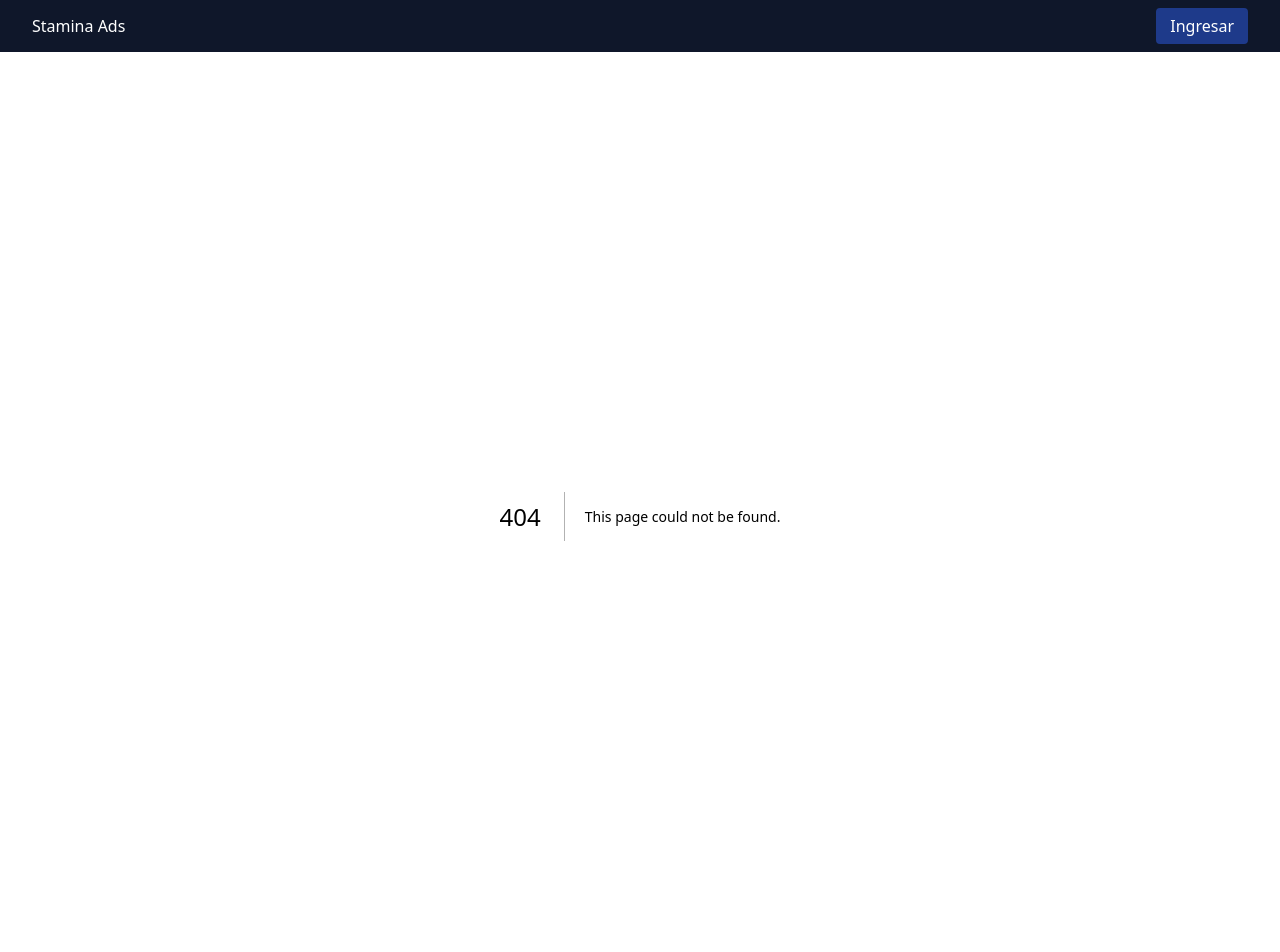
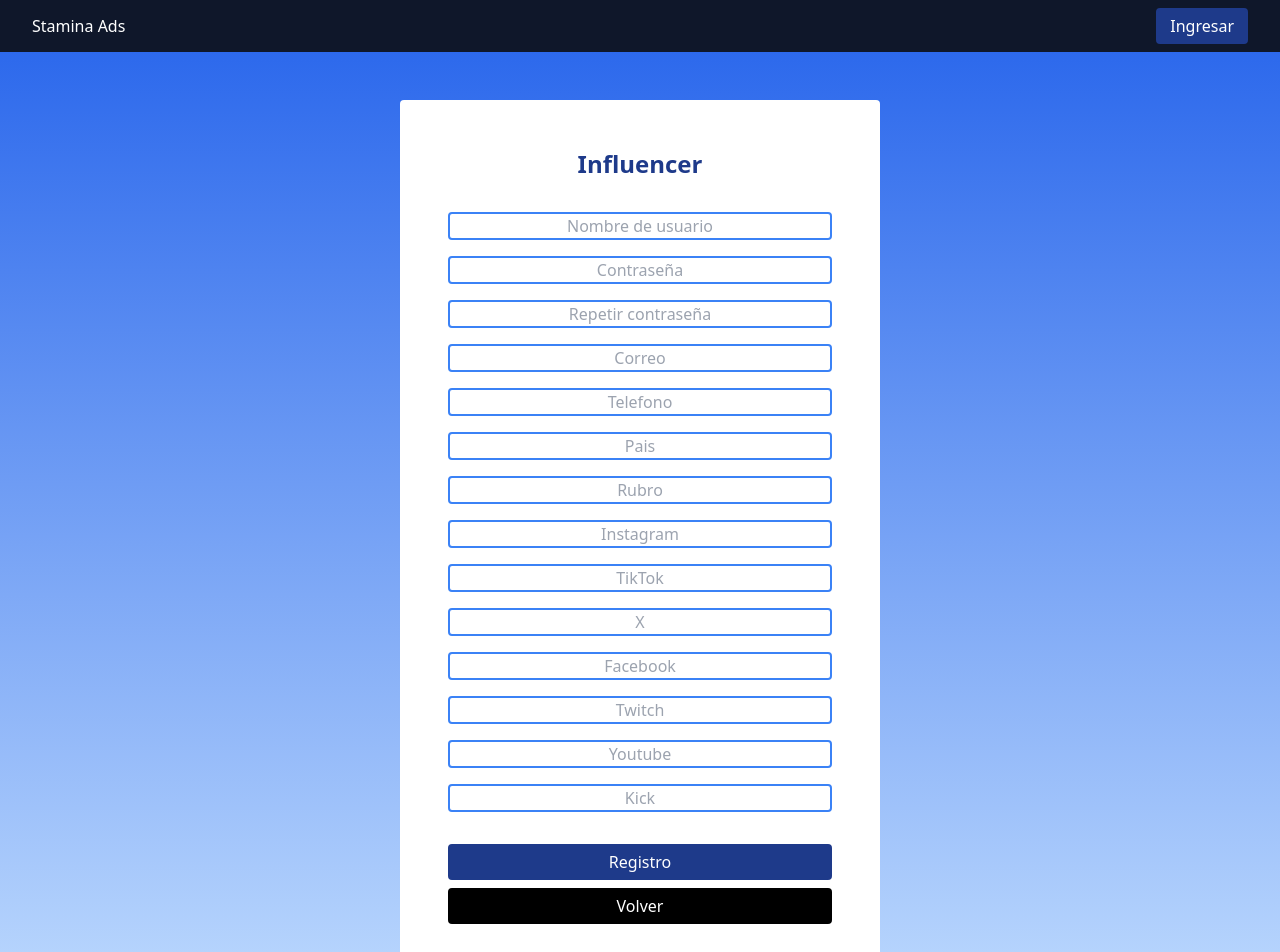
Before and after one commit to DarioFarias/Stamina-Ads, a Next.js app: page /register/influencer in a window 1280 px wide. Before the commit this address had no page. Shown: the top 952 px of the page. Built offline with nearby package versions, Linux system fonts and the light colour scheme.

Commit message:
Registro de Influencer y Marcas, corregidos varios estilos

```diff
--- a/src/app/globals.css
+++ b/src/app/globals.css
@@ -3,5 +3,17 @@
 @tailwind utilities;
 
 body {
-  @apply flex flex-col min-h-screen bg-gradient-to-b from-blue-600 to-blue-200
+    @apply flex flex-col min-h-screen bg-gradient-to-b from-blue-600 to-blue-200 min-w-[350px];
 }
+
+.centralSection {
+    @apply flex grow bg-white rounded w-11/12 max-w-[480px] self-center my-12 p-4;
+}
+
+.blueButton {
+    @apply bg-blue-900 hover:bg-blue-500 hover:text-blue-900 border-2 border-blue-900 text-white px-3 py-1 rounded text-center transition duration-150;
+}
+
+.blackButton {
+    @apply bg-black hover:bg-gray-600 hover:text-white text-white border-2 border-black px-3 py-1 rounded text-center transition duration-150;
+}
--- a/src/app/layout.js
+++ b/src/app/layout.js
@@ -1,7 +1,5 @@
 import "./globals.css";
-import { Inter } from "next/font/google";
 import Navbar from "@/components/Navbar";
-import Providers from "../providers/Providers.jsx";
 
 export const metadata = {
     title: "Stamina Ads",
@@ -10,12 +8,10 @@ export const metadata = {
 
 export default function RootLayout({ children }) {
     return (
-        <html lang="en">
+        <html lang="es">
             <body>
                 <Navbar />
-                <div className="grow flex flex-col items-center p-4 md:p-8 lg:p-16">
-                    {children}
-                </div>
+                {children}
             </body>
         </html>
     );
--- a/src/app/login/page.jsx
+++ b/src/app/login/page.jsx
@@ -1,9 +1,10 @@
-import RegisterButton from "@/components/RegisterButton";
+import Link from "next/link";
 
 export default function Login() {
     return (
-        <div class="grow flex flex-col justify-center items-center bg-white rounded w-11/12 md:w-9/12 p-4 min-w-fit max-w-3xl">
-            <form className="grow w-3/4 flex flex-col justify-evenly items-center p-8 min-w-min">
+        <div className="centralSection">
+            <div className="grow flex flex-col justify-evenly items-center p-8 w-full">
+                <form className="flex flex-col gap-4 w-full">
                     <input
                         type="text"
                         placeholder="Nombre de usuario"
@@ -14,16 +15,16 @@ export default function Login() {
                         placeholder="Contraseña"
                         className="w-full text-center rounded border-2 border-blue-500 text-black focus:bg-blue-200"
                     />
+                </form>
                 <div className="flex flex-col gap-2 w-full">
-                    <button
-                        type="submit"
-                        className="block bg-blue-900 hover:bg-blue-500 hover:text-blue-900 border-2 border-blue-900 text-white px-3 py-1 rounded transition duration-150"
-                    >
+                    <button type="submit" className="block blueButton">
                         Iniciar sesion
                     </button>
-                    <RegisterButton />
+                    <Link href="/register" className="block blackButton">
+                        Registro
+                    </Link>
                 </div>
-            </form>
+            </div>
         </div>
     );
 }
--- /dev/null
+++ b/src/app/register/brand/page.jsx
@@ -0,0 +1,64 @@
+import Link from "next/link";
+import React from "react";
+
+function page() {
+    return (
+        <div className="grow flex flex-col justify-between items-center p-8 w-full">
+            <h2 className="text-blue-900 text-2xl font-bold mb-8">
+                Marca
+            </h2>
+            <form className="flex flex-col gap-4 w-full">
+                <input
+                    type="text"
+                    placeholder="Nombre de usuario"
+                    className="w-full text-center rounded border-2 border-blue-500 text-black focus:bg-blue-200"
+                />
+                <input
+                    type="password"
+                    placeholder="Contraseña"
+                    className="w-full text-center rounded border-2 border-blue-500 text-black focus:bg-blue-200"
+                />
+                <input
+                    type="password"
+                    placeholder="Repetir contraseña"
+                    className="w-full text-center rounded border-2 border-blue-500 text-black focus:bg-blue-200"
+                />
+                <input
+                    type="text"
+                    placeholder="Correo"
+                    className="w-full text-center rounded border-2 border-blue-500 text-black focus:bg-blue-200"
+                />
+                <input
+                    type="text"
+                    placeholder="Telefono"
+                    className="w-full text-center rounded border-2 border-blue-500 text-black focus:bg-blue-200"
+                />
+                <input
+                    type="text"
+                    placeholder="Pais"
+                    className="w-full text-center rounded border-2 border-blue-500 text-black focus:bg-blue-200"
+                />
+                <input
+                    type="text"
+                    placeholder="Web"
+                    className="w-full text-center rounded border-2 border-blue-500 text-black focus:bg-blue-200"
+                />
+                <input
+                    type="text"
+                    placeholder="Rubro"
+                    className="w-full text-center rounded border-2 border-blue-500 text-black focus:bg-blue-200"
+                />
+            </form>
+            <div className="flex flex-col gap-2 w-full mt-8">
+                <button type="submit" className="blueButton w-full">
+                    Registro
+                </button>
+                <Link href="/register" className="blackButton w-full">
+                    Volver
+                </Link>
+            </div>
+        </div>
+    );
+}
+
+export default page;
--- /dev/null
+++ b/src/app/register/influencer/page.jsx
@@ -0,0 +1,94 @@
+import Link from "next/link";
+import React from "react";
+
+function page() {
+    return (
+        <div className="grow flex flex-col justify-between items-center p-8 w-full">
+            <h2 className="text-blue-900 text-2xl font-bold mb-8">
+                Influencer
+            </h2>
+            <form className="flex flex-col gap-4 w-full">
+                <input
+                    type="text"
+                    placeholder="Nombre de usuario"
+                    className="w-full text-center rounded border-2 border-blue-500 text-black focus:bg-blue-200"
+                />
+                <input
+                    type="password"
+                    placeholder="Contraseña"
+                    className="w-full text-center rounded border-2 border-blue-500 text-black focus:bg-blue-200"
+                />
+                <input
+                    type="password"
+                    placeholder="Repetir contraseña"
+                    className="w-full text-center rounded border-2 border-blue-500 text-black focus:bg-blue-200"
+                />
+                <input
+                    type="text"
+                    placeholder="Correo"
+                    className="w-full text-center rounded border-2 border-blue-500 text-black focus:bg-blue-200"
+                />
+                <input
+                    type="text"
+                    placeholder="Telefono"
+                    className="w-full text-center rounded border-2 border-blue-500 text-black focus:bg-blue-200"
+                />
+                <input
+                    type="text"
+                    placeholder="Pais"
+                    className="w-full text-center rounded border-2 border-blue-500 text-black focus:bg-blue-200"
+                />
+                <input
+                    type="text"
+                    placeholder="Rubro"
+                    className="w-full text-center rounded border-2 border-blue-500 text-black focus:bg-blue-200"
+                />
+                <input
+                    type="text"
+                    placeholder="Instagram"
+                    className="w-full text-center rounded border-2 border-blue-500 text-black focus:bg-blue-200"
+                />
+                <input
+                    type="text"
+                    placeholder="TikTok"
+                    className="w-full text-center rounded border-2 border-blue-500 text-black focus:bg-blue-200"
+                />
+                <input
+                    type="text"
+                    placeholder="X"
+                    className="w-full text-center rounded border-2 border-blue-500 text-black focus:bg-blue-200"
+                />
+                <input
+                    type="text"
+                    placeholder="Facebook"
+                    className="w-full text-center rounded border-2 border-blue-500 text-black focus:bg-blue-200"
+                />
+                <input
+                    type="text"
+                    placeholder="Twitch"
+                    className="w-full text-center rounded border-2 border-blue-500 text-black focus:bg-blue-200"
+                />
+                <input
+                    type="text"
+                    placeholder="Youtube"
+                    className="w-full text-center rounded border-2 border-blue-500 text-black focus:bg-blue-200"
+                />
+                <input
+                    type="text"
+                    placeholder="Kick"
+                    className="w-full text-center rounded border-2 border-blue-500 text-black focus:bg-blue-200"
+                />
+            </form>
+            <div className="flex flex-col gap-2 w-full mt-8">
+                <button type="submit" className="blueButton w-full">
+                    Registro
+                </button>
+                <Link href="/register" className="blackButton w-full">
+                    Volver
+                </Link>
+            </div>
+        </div>
+    );
+}
+
+export default page;
--- /dev/null
+++ b/src/app/register/layout.jsx
@@ -0,0 +1,3 @@
+export default function RegisterLayout({ children }) {
+    return <div class="centralSection items-center flex-col">{children}</div>;
+}
--- a/src/app/register/page.jsx
+++ b/src/app/register/page.jsx
@@ -1,10 +1,17 @@
-import UserRegister from '@/components/UserRegister'
-import React from 'react'
+import Link from "next/link";
+import React from "react";
 
 function page() {
-  return (
-    <UserRegister/>
-  )
+    return (
+        <div className="flex flex-col gap-2 w-full mt-8 justify-center">
+            <Link href="/register/influencer" className="blueButton w-full">
+                Influencer
+            </Link>
+            <Link href="/register/brand" className="blueButton w-full">
+                Marca
+            </Link>
+        </div>
+    );
 }
 
-export default page
+export default page;
--- a/src/components/LoginButton.jsx
+++ /dev/null
@@ -1,16 +0,0 @@
-import React from "react";
-import { signIn } from "next-auth/react";
-import Link from "next/link";
-
-const LoginButton = () => {
-    return (
-        <Link
-            href="/login"
-            className="bg-blue-900 hover:bg-blue-500 hover:text-blue-900 border-2 border-blue-900 text-white px-3 py-1 rounded transition duration-150"
-        >
-            Ingresar
-        </Link>
-    );
-};
-
-export default LoginButton;
--- a/src/components/Navbar.jsx
+++ b/src/components/Navbar.jsx
@@ -1,17 +1,16 @@
-"use client"
+"use client";
 import Link from "next/link";
-import LoginButton from "./LoginButton";
 
 function Navbar() {
     return (
-        <div>
-            <nav className="bg-slate-900 flex justify-between px-8 text-white gap-2 p-2 items-center w-full">
-                <div>
-                    <Link href="/">Stamina Ads</Link>
-                </div>
-                <LoginButton />
-            </nav>
-        </div>
+        <nav className="bg-slate-900 flex justify-between px-8 text-white gap-2 p-2 items-center w-full">
+            <div>
+                <Link href="/">Stamina Ads</Link>
+            </div>
+            <Link href="/login" className="blueButton">
+                Ingresar
+            </Link>
+        </nav>
     );
 }
 
--- a/src/components/RegisterButton.jsx
+++ /dev/null
@@ -1,15 +0,0 @@
-import Link from "next/link";
-import React from "react";
-
-function RegisterButton() {
-    return (
-        <Link
-            href="/register"
-            className="block bg-black hover:bg-gray-600 hover:text-white text-white border-2 border-black px-3 py-1 rounded text-center transition duration-150"
-        >
-            Registro
-        </Link>
-    );
-}
-
-export default RegisterButton;
```
Also changed, not shown: src/components/UserRegister.jsx (deleted, +0 -26 lines). Lines whose indentation alone changed are shown as unchanged.
